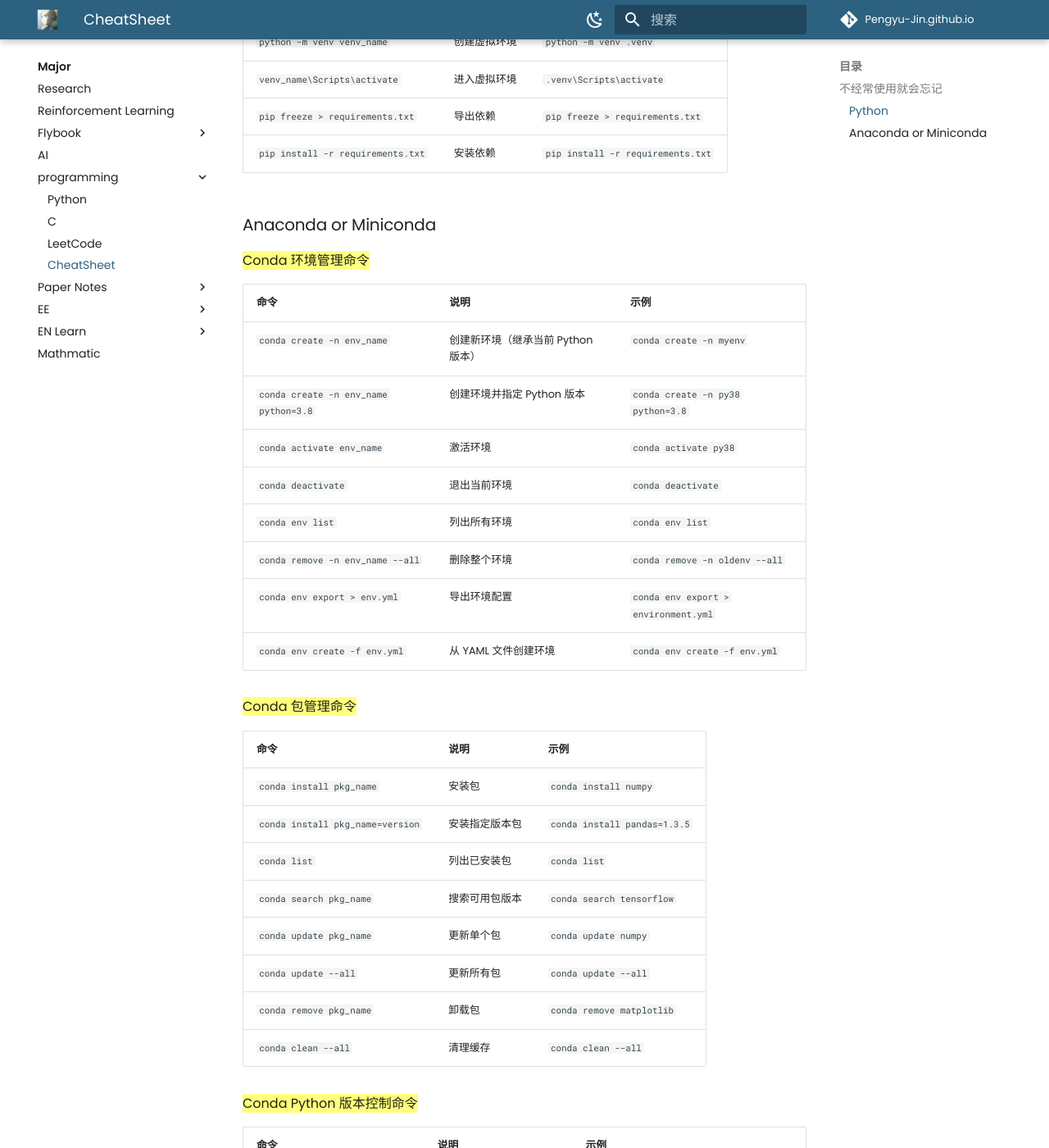
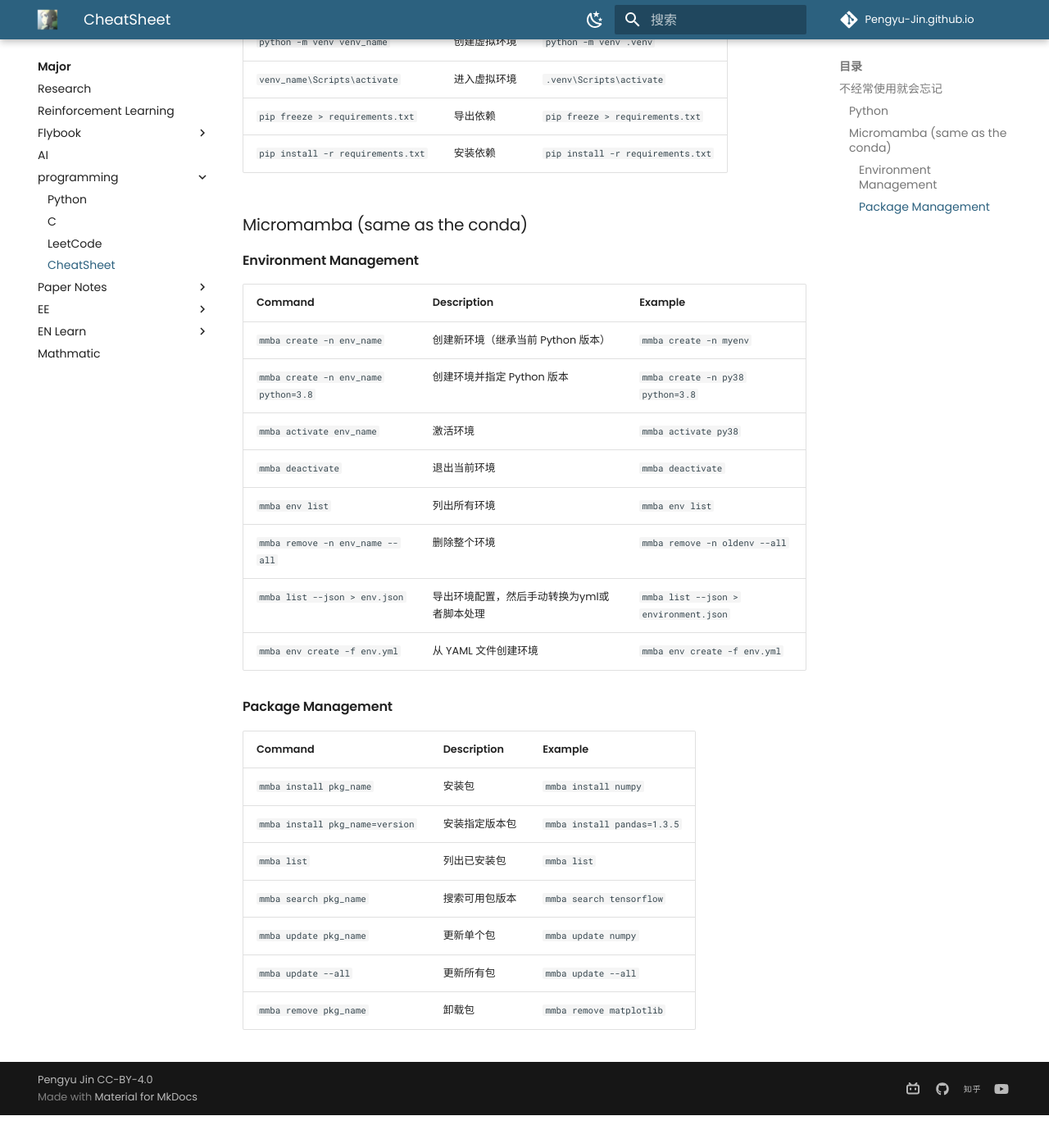
Before and after one commit to Pengyu-Jin/Pengyu-Jin.github.io, an MkDocs documentation site: the page built from docs/major/programming/cheatsheet.md, in a window 1280 px wide and 1400 px high, scrolled down 342 px. Shown: the whole window at 82% size. Built offline with MkDocs 1.6.1 and Material for MkDocs 9.7.7, drawn with Linux system fonts in a browser that asks for light colours; comment, search, counter and statistics services are not loaded; after the commit the page ends 1702 px from its top, so only the background shows below that; some of the changed text lies outside the part shown.

```diff
--- a/docs/major/programming/cheatsheet.md
+++ b/docs/major/programming/cheatsheet.md
@@ -3,7 +3,7 @@
 
 ### Python
 
-| command | description | example |
+| Command| Description| Example|
 |---------|-------------|---------|
 | `python -m venv venv_name` | 创建虚拟环境 | `python -m venv .venv` |
 | `venv_name\Scripts\activate` | 进入虚拟环境 | `.venv\Scripts\activate` |
@@ -13,48 +13,29 @@
 
 
 
-### Anaconda or Miniconda
+### Micromamba (same as the conda)
 
-==Conda 环境管理命令==
+#### Environment Management
 
-| 命令 | 说明 | 示例 |
+| Command| Description| Example|
 |------|------|------|
-| `conda create -n env_name` | 创建新环境（继承当前 Python 版本） | `conda create -n myenv` |
-| `conda create -n env_name python=3.8` | 创建环境并指定 Python 版本 | `conda create -n py38 python=3.8` |
-| `conda activate env_name` | 激活环境 | `conda activate py38` |
-| `conda deactivate` | 退出当前环境 | `conda deactivate` |
-| `conda env list` | 列出所有环境 | `conda env list` |
-| `conda remove -n env_name --all` | 删除整个环境 | `conda remove -n oldenv --all` |
-| `conda env export > env.yml` | 导出环境配置 | `conda env export > environment.yml` |
-| `conda env create -f env.yml` | 从 YAML 文件创建环境 | `conda env create -f env.yml` |
+| `mmba create -n env_name` | 创建新环境（继承当前 Python 版本） | `mmba create -n myenv` |
+| `mmba create -n env_name python=3.8` | 创建环境并指定 Python 版本 | `mmba create -n py38 python=3.8` |
+| `mmba activate env_name` | 激活环境 | `mmba activate py38` |
+| `mmba deactivate` | 退出当前环境 | `mmba deactivate` |
+| `mmba env list` | 列出所有环境 | `mmba env list` |
+| `mmba remove -n env_name --all` | 删除整个环境 | `mmba remove -n oldenv --all` |
+| `mmba list --json > env.json` | 导出环境配置，然后手动转换为yml或者脚本处理 | `mmba list --json > environment.json` |
+| `mmba env create -f env.yml` | 从 YAML 文件创建环境 | `mmba env create -f env.yml` |
 
-==Conda 包管理命令==
+#### Package Management
 
-| 命令 | 说明 | 示例 |
+| Command| Description| Example|
 |------|------|------|
-| `conda install pkg_name` | 安装包 | `conda install numpy` |
-| `conda install pkg_name=version` | 安装指定版本包 | `conda install pandas=1.3.5` |
-| `conda list` | 列出已安装包 | `conda list` |
-| `conda search pkg_name` | 搜索可用包版本 | `conda search tensorflow` |
-| `conda update pkg_name` | 更新单个包 | `conda update numpy` |
-| `conda update --all` | 更新所有包 | `conda update --all` |
-| `conda remove pkg_name` | 卸载包 | `conda remove matplotlib` |
-| `conda clean --all` | 清理缓存 | `conda clean --all` |
-
-==Conda Python 版本控制命令==
-
-| 命令 | 说明 | 示例 |
-|------|------|------|
-| `conda search python` | 查看可用 Python 版本 | `conda search python` |
-| `conda install python=version` | 切换环境 Python 版本 | `conda install python=3.7` |
-| `conda create --no-default-packages` | 创建空环境（不安装 Python） | `conda create -n empty_env --no-default-packages` |
-
-==Conda 配置与问题排查==
-
-| 命令 | 说明 | 示例 |
-|------|------|------|
-| `conda config --show` | 显示所有配置 | `conda config --show` |
-| `conda config --add channels URL` | 添加镜像源 | `conda config --add channels https://mirrors.tuna.tsinghua.edu.cn/anaconda/pkgs/main/` |
-| `conda init shell_name` | 修复激活问题 | `conda init powershell` |
-| `conda info` | 查看 conda 信息 | `conda info` |
-| `conda create --clone old_env -n new_env` | 克隆环境 | `conda create --clone base -n mybase` |
+| `mmba install pkg_name` | 安装包 | `mmba install numpy` |
+| `mmba install pkg_name=version` | 安装指定版本包 | `mmba install pandas=1.3.5` |
+| `mmba list` | 列出已安装包 | `mmba list` |
+| `mmba search pkg_name` | 搜索可用包版本 | `mmba search tensorflow` |
+| `mmba update pkg_name` | 更新单个包 | `mmba update numpy` |
+| `mmba update --all` | 更新所有包 | `mmba update --all` |
+| `mmba remove pkg_name` | 卸载包 | `mmba remove matplotlib` |
```
Also changed, not shown: docs/blog/posts/Latex.md (+16 -2 lines), docs/blog/posts/vscode.md (+2 -0 lines), docs/interest/game/pokemon.md (+30 -4 lines), docs/major/research/research.md (+14 -0 lines).
